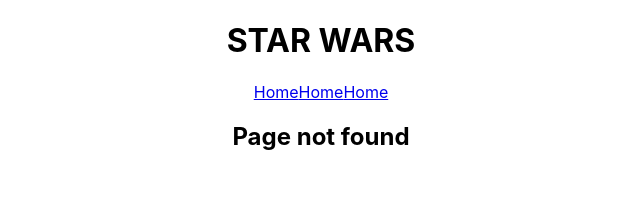
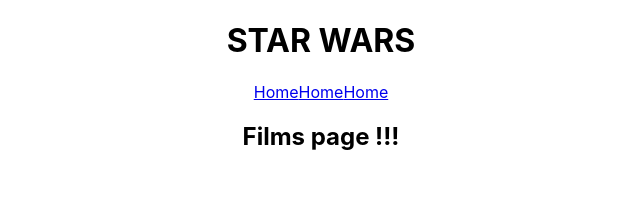
Before and after one commit to Onefun1/swapi-app-react, a React (Create React App) app: page /films in a window 1280 px wide. Before the commit this address had no page. Shown: the top 212 px of the page, without its empty margins (319-959 px from the left). Built offline with nearby package versions, Linux system fonts and the light colour scheme.

Commit message:
People and Films pages were added

```diff
--- a/src/App.js
+++ b/src/App.js
@@ -2,6 +2,8 @@
 import { NavLink, Route, Switch} from 'react-router-dom'
 
 import HomePage from './HomePage';
+import FilmsPage from './FilmsPage';
+import PeoplePage from './PeoplePage';
 import './App.css';
 
 class App extends Component {
@@ -16,6 +18,8 @@
         <section>
           <Switch>
             <Route exact path="/" component={HomePage}/>
+            <Route exact path="/people" component={PeoplePage}/>
+            <Route exact path="/films" component={FilmsPage}/>
             <Route render={() => <h1>Page not found</h1>}/>
           </Switch>
           </section>
--- /dev/null
+++ b/src/FilmsPage/FilmsPage.js
@@ -0,0 +1,9 @@
+import React from 'react';
+
+const FilmsPage = () => (
+    <div className="FilmsPage">
+    <h1>Films page !!!</h1>
+    </div>
+)
+
+export default FilmsPage;
--- /dev/null
+++ b/src/FilmsPage/index.js
@@ -0,0 +1,2 @@
+import FilmsPage from './FilmsPage';
+export default FilmsPage;
--- /dev/null
+++ b/src/HomePage/HomePage.js
@@ -0,0 +1,9 @@
+import React from 'react';
+
+const HomePage = () => (
+    <div className="HomePage">
+    <h1>Home page !!!</h1>
+    </div>
+)
+
+export default HomePage;
--- a/src/HomePage/index.js
+++ b/src/HomePage/index.js
@@ -1,9 +1,2 @@
-import React from 'react';
-
-const HomePage = () => (
-    <div className="HomePage">
-    <h1>Home page !!!</h1>
-    </div>
-)
-
+import HomePage from './HomePage';
 export default HomePage;
--- /dev/null
+++ b/src/PeoplePage/PeoplePage.js
@@ -0,0 +1,9 @@
+import React from 'react';
+
+const PeoplePage = () => (
+    <div className="PeoplePage">
+    <h1>People page !!!</h1>
+    </div>
+)
+
+export default PeoplePage;
--- /dev/null
+++ b/src/PeoplePage/index.js
@@ -0,0 +1,2 @@
+import PeoplePage from './PeoplePage';
+export default PeoplePage;
```
